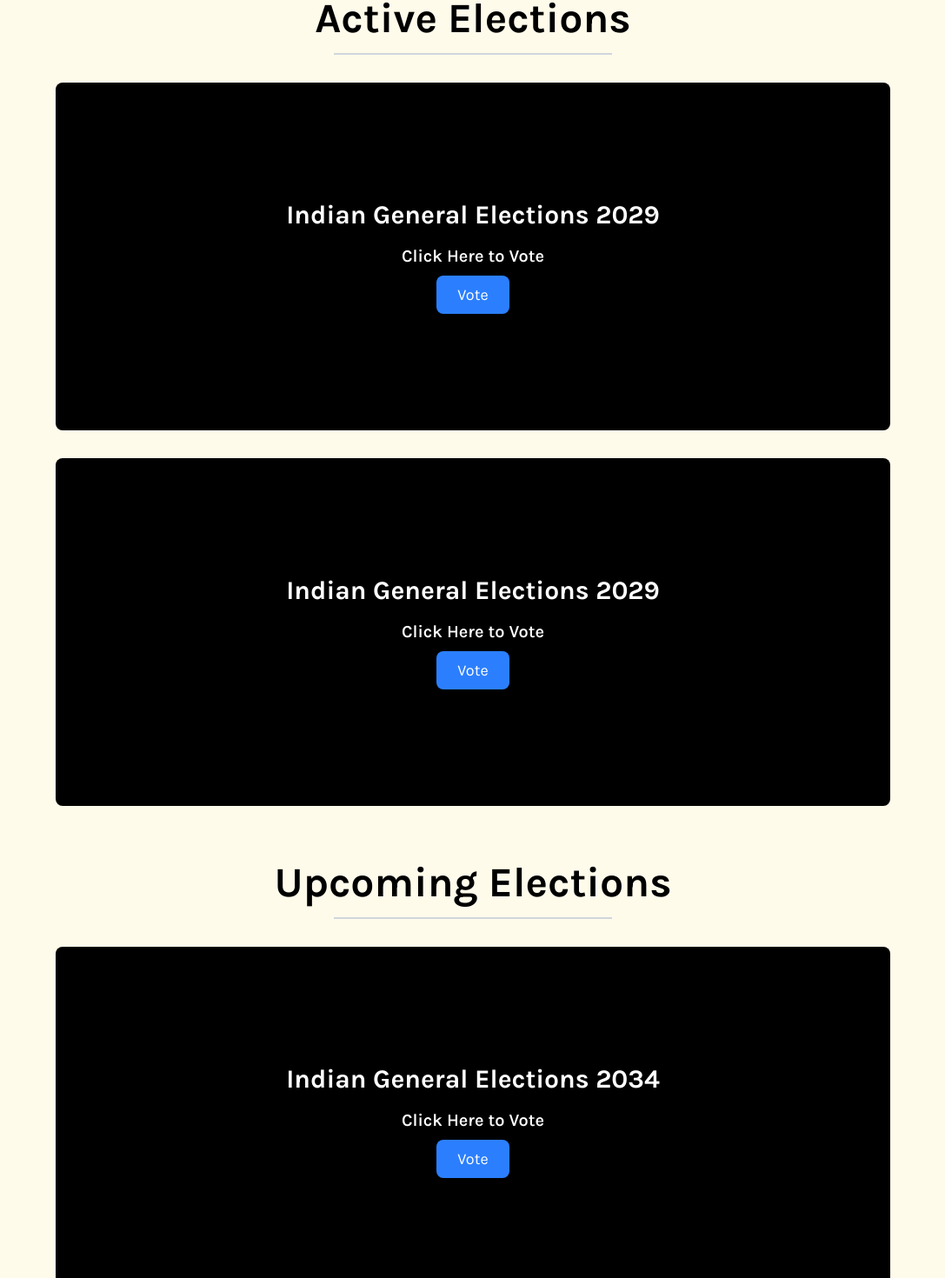
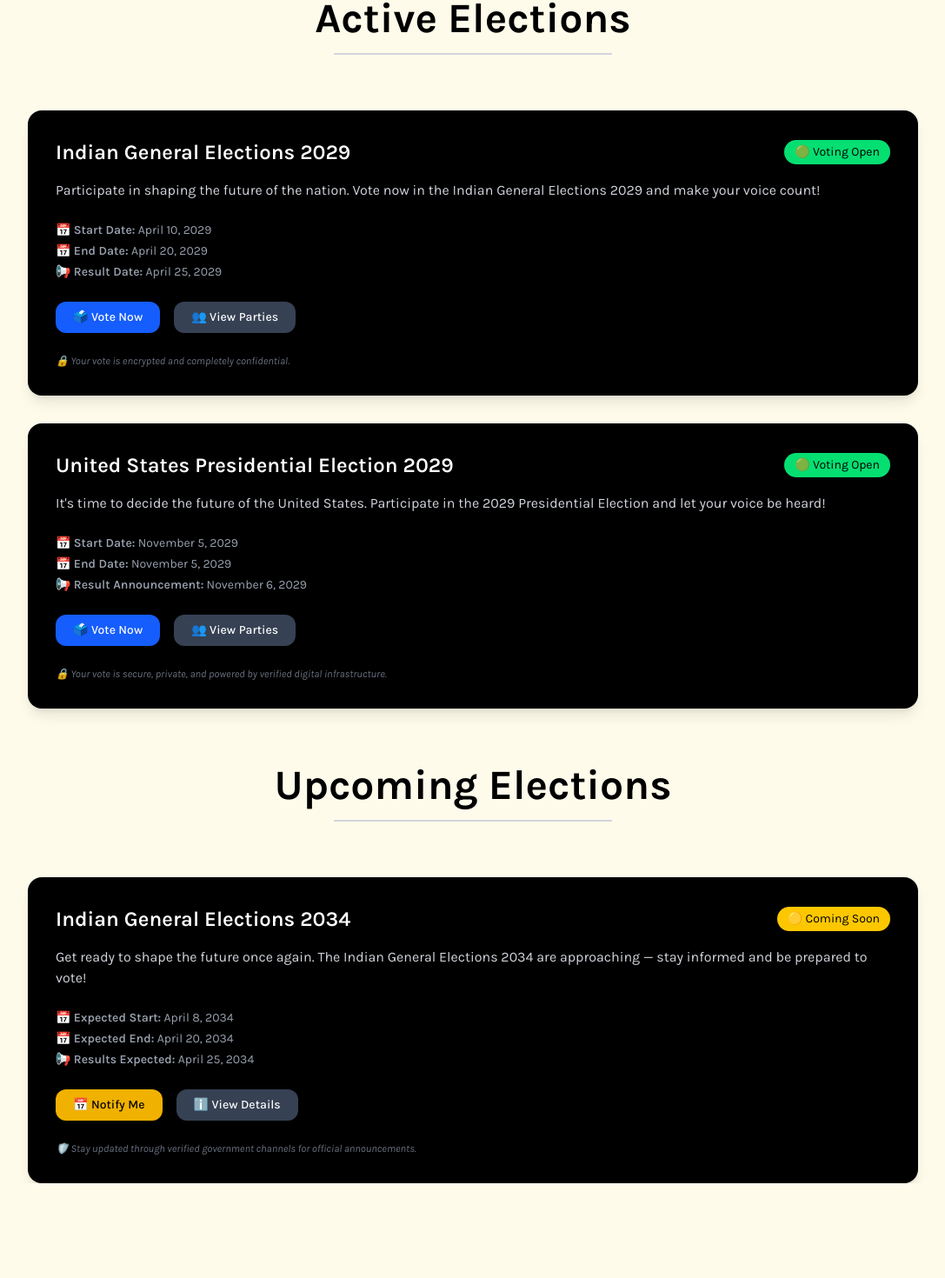
Before and after one commit to DjXray30/final-prontyl, a React (Vite) app: page /elections in a window 1280 px wide. Shown: the part 187-1657 px from the top of the page at 87% size, without its empty margins (96-1183 px from the left). After the commit the page ends 1548 px from the top, so only its background shows below. Built offline with nearby package versions, Linux system fonts and the light colour scheme.

Commit message:
election page change

```diff
--- a/src/pages/Elections.jsx
+++ b/src/pages/Elections.jsx
@@ -26,32 +26,69 @@ function Elections() {
       </div>
 
       {/* Card 1 */}
-      <article className="relative w-3/4 mx-auto h-1/2 mb-8">
-        <div className="absolute top-0 left-0 w-full h-full flex flex-col items-center justify-center text-white z-10 bg-black bg-opacity-50 rounded-lg p-6">
-          <p className="text-3xl font-bold mb-4">Indian General Elections 2029</p>
-          <div className="text-center">
-            <p className="text-xl font-semibold mb-2">Click Here to Vote</p>
-            <button className="bg-blue-500 text-white px-6 py-2 rounded-lg text-lg hover:bg-blue-600 transition duration-300">
-              Vote
+      <div className="bg-black text-white rounded-2xl p-8  max-w-5xl mx-auto my-8 shadow-lg">
+      <div className="flex flex-col sm:flex-row justify-between items-start sm:items-center">
+        <h2 className="text-2xl font-semibold">Indian General Elections 2029</h2>
+        <span className="bg-green-400 text-black text-sm px-3 py-1 rounded-full mt-2 sm:mt-0">
+          🟢 Voting Open
+        </span>
+      </div>
+
+      <p className="mt-4 text-gray-300">
+        Participate in shaping the future of the nation. Vote now in the Indian General Elections 2029 and make your voice count!
+      </p>
+
+      <div className="mt-6 space-y-1 text-sm text-gray-400">
+        <p>📅 <span className="font-semibold">Start Date:</span> April 10, 2029</p>
+        <p>📅 <span className="font-semibold">End Date:</span> April 20, 2029</p>
+        <p>📢 <span className="font-semibold">Result Date:</span> April 25, 2029</p>
+      </div>
+
+      <div className="mt-6 flex flex-wrap gap-4">
+        <button className="bg-blue-600 hover:bg-blue-700 transition text-white px-5 py-2 rounded-xl text-sm font-medium">
+          🗳️ Vote Now
+        </button>
+        <button className="bg-gray-700 hover:bg-gray-800 transition text-white px-5 py-2 rounded-xl text-sm font-medium">
+          👥 View Parties
         </button>
       </div>
+
+      <p className="mt-6 text-xs italic text-gray-500">
+        🔒 Your vote is encrypted and completely confidential.
+      </p>
     </div>
-      </article>
+    <div className="bg-black text-white rounded-2xl p-8 max-w-5xl mx-auto my-8 shadow-lg">
+      <div className="flex flex-col sm:flex-row justify-between items-start sm:items-center">
+        <h2 className="text-2xl font-semibold">United States Presidential Election 2029</h2>
+        <span className="bg-green-400 text-black text-sm px-3 py-1 rounded-full mt-2 sm:mt-0">
+          🟢 Voting Open
+        </span>
+      </div>
 
-      {/* Card 2 */}
-      <article className="relative w-3/4 mx-auto h-1/2 mb-8">
-        <div className="absolute top-0 left-0 w-full h-full flex flex-col items-center justify-center text-white z-10 bg-black bg-opacity-50 rounded-lg p-6">
-          <p className="text-3xl font-bold mb-4">Indian General Elections 2029</p>
-          <div className="text-center">
-            <p className="text-xl font-semibold mb-2">Click Here to Vote</p>
-            <button className="bg-blue-500 text-white px-6 py-2 rounded-lg text-lg hover:bg-blue-600 transition duration-300">
-              Vote
+      <p className="mt-4 text-gray-300">
+        It's time to decide the future of the United States. Participate in the 2029 Presidential Election and let your voice be heard!
+      </p>
+
+      <div className="mt-6 space-y-1 text-sm text-gray-400">
+        <p>📅 <span className="font-semibold">Start Date:</span> November 5, 2029</p>
+        <p>📅 <span className="font-semibold">End Date:</span> November 5, 2029</p>
+        <p>📢 <span className="font-semibold">Result Announcement:</span> November 6, 2029</p>
+      </div>
+
+      <div className="mt-6 flex flex-wrap gap-4">
+        <button className="bg-blue-600 hover:bg-blue-700 transition text-white px-5 py-2 rounded-xl text-sm font-medium">
+          🗳️ Vote Now
+        </button>
+        <button className="bg-gray-700 hover:bg-gray-800 transition text-white px-5 py-2 rounded-xl text-sm font-medium">
+          👥 View Parties
         </button>
       </div>
+
+      <p className="mt-6 text-xs italic text-gray-500">
+        🔒 Your vote is secure, private, and powered by verified digital infrastructure.
+      </p>
+
     </div>
-      </article>
-
-      {/* Upcoming Elections */}
     <div ref={upcomingRef} className="text-5xl text-black font-bold text-center py-8">
         <p>
           Upcoming Elections
@@ -59,18 +96,37 @@ function Elections() {
         </p>
       </div>
 
-      {/* Card 3 */}
-      <article className="relative w-3/4 mx-auto h-1/2">
-        <div className="absolute top-0 left-0 w-full h-full flex flex-col items-center justify-center text-white z-10 bg-black bg-opacity-50 rounded-lg p-6">
-          <p className="text-3xl font-bold mb-4">Indian General Elections 2034</p>
-          <div className="text-center">
-            <p className="text-xl font-semibold mb-2">Click Here to Vote</p>
-            <button className="bg-blue-500 text-white px-6 py-2 rounded-lg text-lg hover:bg-blue-600 transition duration-300">
-              Vote
+    <div className="bg-black text-white rounded-2xl p-8 max-w-5xl mx-auto my-8 shadow-lg">
+      <div className="flex flex-col sm:flex-row justify-between items-start sm:items-center">
+        <h2 className="text-2xl font-semibold">Indian General Elections 2034</h2>
+        <span className="bg-yellow-400 text-black text-sm px-3 py-1 rounded-full mt-2 sm:mt-0">
+          🟡 Coming Soon
+        </span>
+      </div>
+
+      <p className="mt-4 text-gray-300">
+        Get ready to shape the future once again. The Indian General Elections 2034 are approaching — stay informed and be prepared to vote!
+      </p>
+
+      <div className="mt-6 space-y-1 text-sm text-gray-400">
+        <p>📅 <span className="font-semibold">Expected Start:</span> April 8, 2034</p>
+        <p>📅 <span className="font-semibold">Expected End:</span> April 20, 2034</p>
+        <p>📢 <span className="font-semibold">Results Expected:</span> April 25, 2034</p>
+      </div>
+
+      <div className="mt-6 flex flex-wrap gap-4">
+        <button className="bg-yellow-500 hover:bg-yellow-600 transition text-black px-5 py-2 rounded-xl text-sm font-medium">
+          📅 Notify Me
+        </button>
+        <button className="bg-gray-700 hover:bg-gray-800 transition text-white px-5 py-2 rounded-xl text-sm font-medium">
+          ℹ️ View Details
         </button>
       </div>
+
+      <p className="mt-6 text-xs italic text-gray-500">
+        🛡️ Stay updated through verified government channels for official announcements.
+      </p>
     </div>
-      </article>
     </section>
   );
 }
```
Lines whose indentation alone changed are shown as unchanged.
